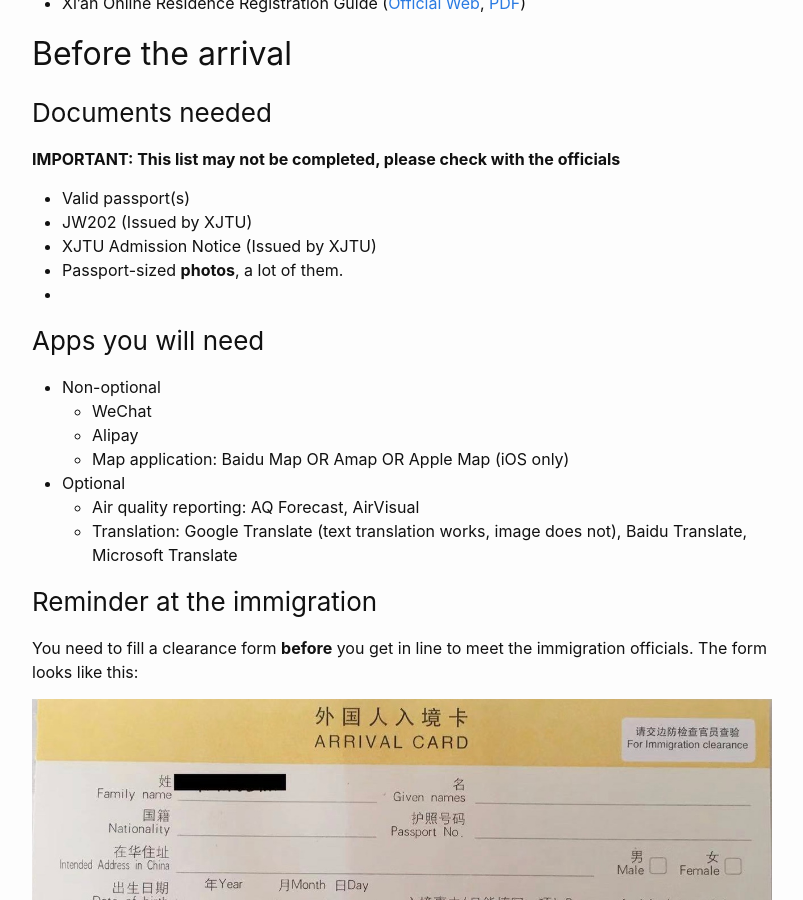
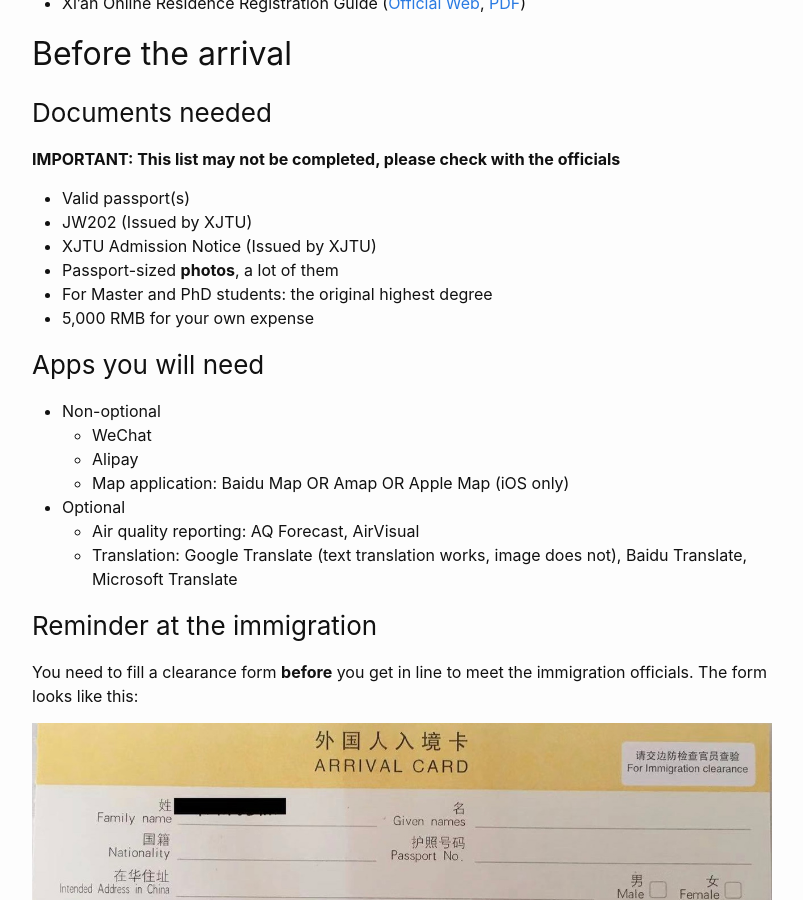
Before and after one commit to xjtu-wiki/xjtu-wiki.github.io, a Jekyll site: the page built from _guidelines/2019-new-comers.md, in a window 1280 px wide and 900 px high, scrolled down 410 px. Shown: the whole window, without its empty margins (238-1041 px from the left). Built offline with Jekyll 4.4.1, drawn with Linux system fonts in a browser that asks for light colours; comment, search, counter and statistics services are not loaded.

Commit message:
Update first dat guide

```diff
--- a/_guidelines/2019-new-comers.md
+++ b/_guidelines/2019-new-comers.md
@@ -18,8 +18,9 @@ This section is made for the new students who are coming to XJTU for the first t
 * Valid passport(s)
 * JW202 (Issued by XJTU)
 * XJTU Admission Notice (Issued by XJTU)
-* Passport-sized **photos**, a lot of them.
-*
+* Passport-sized **photos**, a lot of them
+* For Master and PhD students: the original highest degree
+* 5,000 RMB for your own expense
 
 ### Apps you will need
 * Non-optional
```
Also changed, not shown: _guidelines/2019-admission-faq.md (+1 -1 lines).
